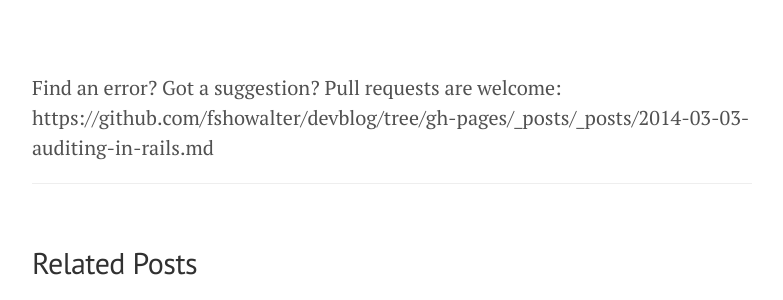
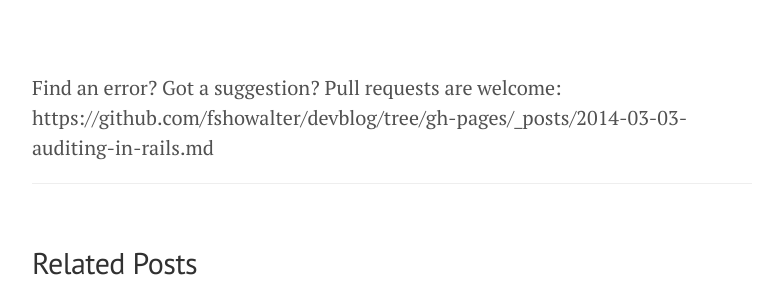
Before and after one commit to fshowalter/devblog, a Jekyll site: the page built from _posts/2014-03-03-auditing-in-rails.md, in a window 1280 px wide and 900 px high, scrolled down 11267 px. Shown: the part 558-858 px from the top of the window, without its empty margins (248-1031 px from the left). Built offline with Jekyll 4.4.1, drawn with Linux system fonts in a browser that asks for light colours; Markdown is read by kramdown in place of the engine named in the settings; part of the change alters nothing that is shown.

Commit message:
Update _config.yml

```diff
--- a/_config.yml
+++ b/_config.yml
@@ -23,6 +23,6 @@ paginate:         5
 version:          1.0.0
 
 github:
-  repo:           https://github.com/fshowalter/devblog/tree/gh-pages/_posts
+  repo:           https://github.com/fshowalter/devblog/tree/gh-pages
 
 exclude: ['Gemfile', 'Gemfile.lock', 'vendor', '.bundle']
```
